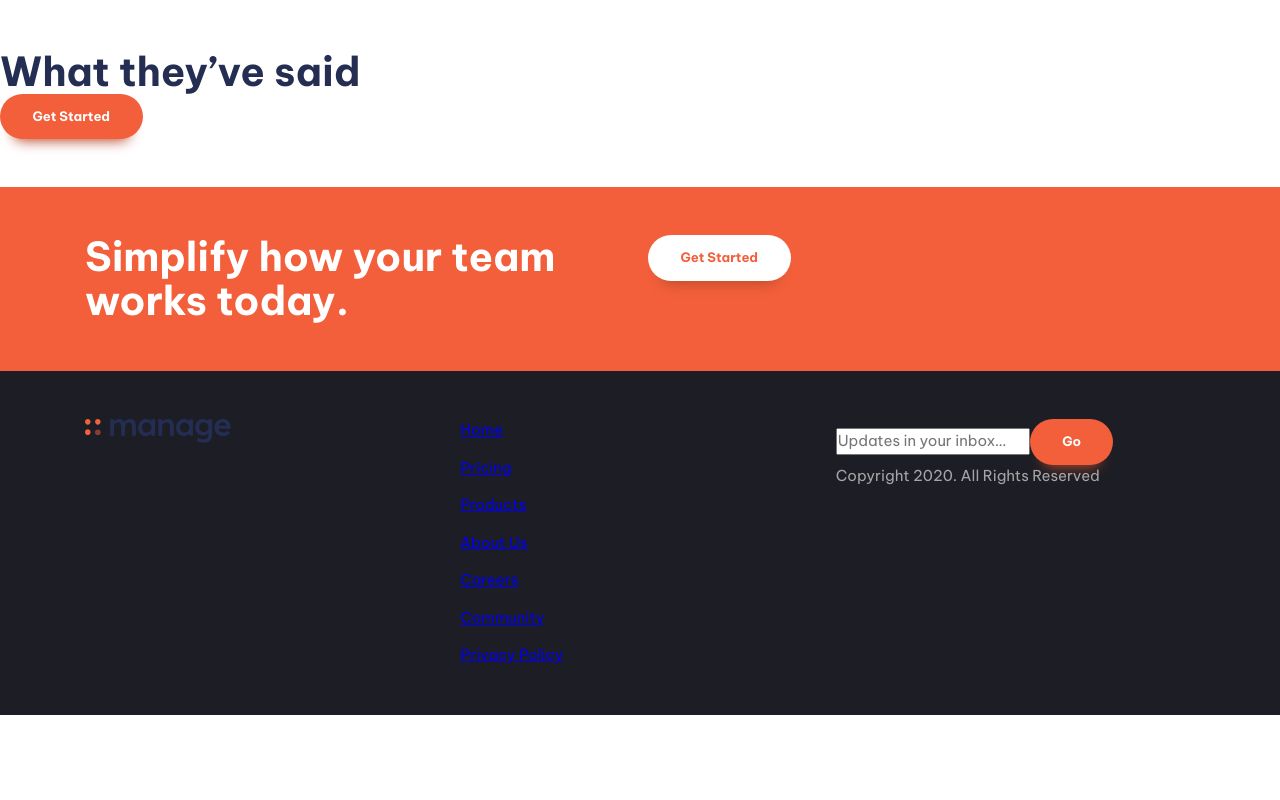
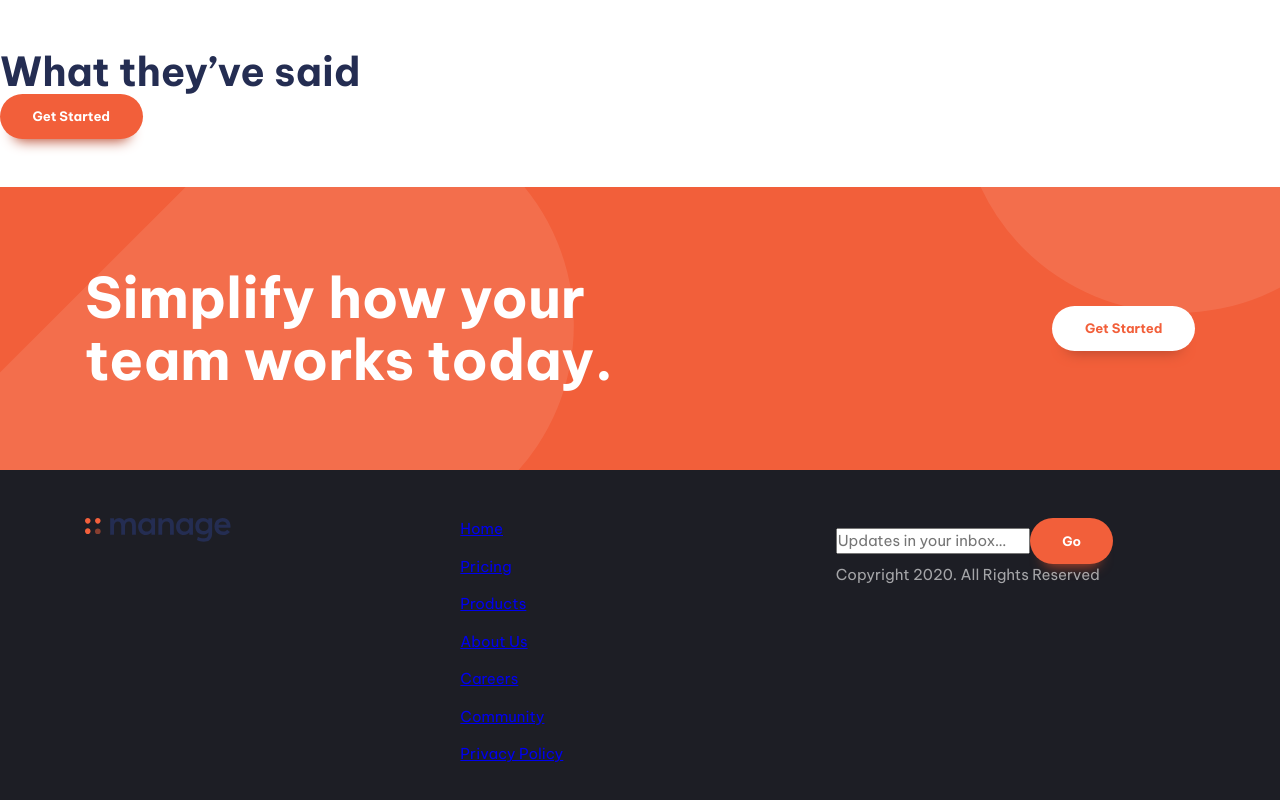
Before and after one commit to ndayishimiyeeric/manage-landing-page, a React (Vite) app: page / in a window 1280 px wide. Shown: the part 1384-2184 px from the top of the page. Before the commit the page ends 2099 px from the top, so only its background shows below. Built offline with nearby package versions, Linux system fonts and the light colour scheme; the HTML template or start-up script is replaced by a standard one.

Commit message:
style CTA section

```diff
--- a/src/components/MainSection/Cta/Cta.jsx
+++ b/src/components/MainSection/Cta/Cta.jsx
@@ -2,16 +2,16 @@ import React from 'react';
 
 function Cta() {
   return (
-    <section className="cta | padding-block-700 bg-accent-400 text-neutral-100">
+    <section className="cta | padding-block-900 bg-accent-400 text-neutral-100">
       <div className="wrapper">
-        <div className="even-columns">
+        <div className="even-columns vertical-align-center">
           <div>
-            <p className="fs-secondary-heading fw-bold">
+            <p className="fs-primary-heading fw-bold">
               Simplify how your team works today.
             </p>
           </div>
-          <div>
-            <button className="button button--white">Get Started</button>
+          <div className="justify-self-end-md">
+            <button className="button | button--white">Get Started</button>
           </div>
         </div>
       </div>
--- a/src/index.css
+++ b/src/index.css
@@ -220,6 +220,20 @@ svg {
   }
 }
 
+.vertical-align-center {
+  align-items: center;
+}
+
+.justify-self-end {
+  justify-self: end;
+}
+
+@media (min-width: 50em) {
+  .justify-self-end-md {
+    justify-self: end;
+  }
+}
+
 .visually-hidden {
   position: absolute;
   width: 1px;
@@ -255,6 +269,7 @@ p[data-width='full'] {
 
 /* Buttons */
 .button {
+  display: inline-flex;
   background-color: var(--clr-accent-400);
   color: var(--clr-neutral-100);
   font-weight: var(--fw-bold);
@@ -378,3 +393,29 @@ p[data-width='full'] {
     display: inline-flex;
   }
 }
+
+/* CTA */
+.cta {
+  position: relative;
+  isolation: isolate;
+  text-align: center;
+}
+
+@media (min-width: 50em) {
+  .cta {
+    text-align: left;
+  }
+}
+
+.cta::before {
+  content: '';
+  position: absolute;
+  z-index: -1;
+  inset: 0;
+  background-image:
+  url("./assets/bg-tablet-pattern.svg"),
+  url("./assets/bg-tablet-pattern.svg");
+  background-position: -15rem -5rem, 60rem -43rem;
+  background-repeat: no-repeat;
+  opacity: 0.1;
+}
```
